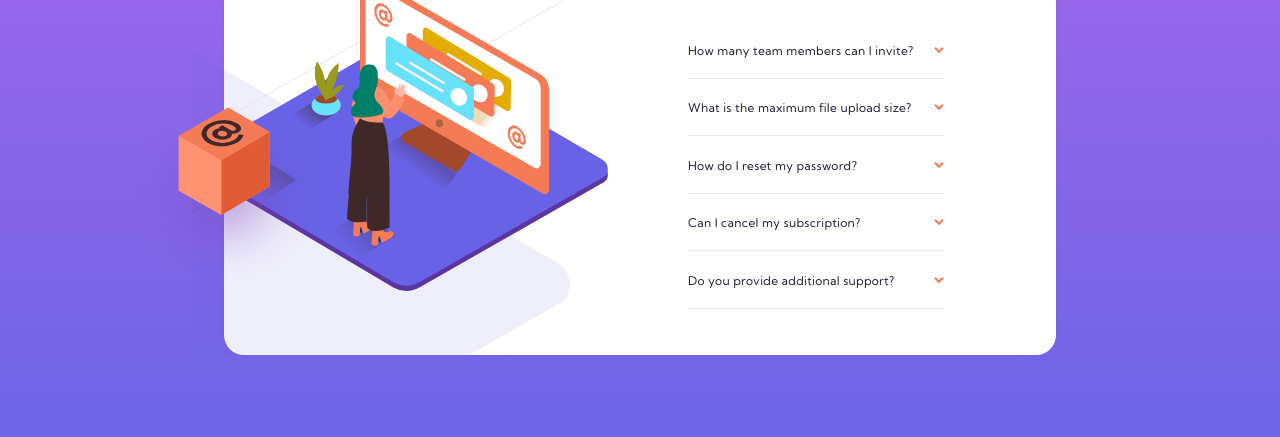
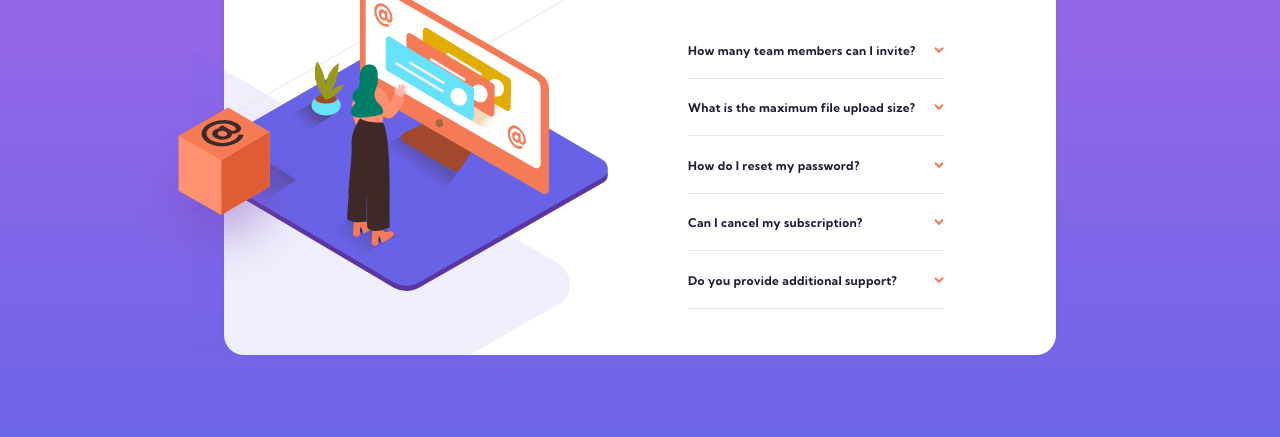
Before and after one commit to ubong-s/Frontend-Mentor-Challenges, a plain HTML site: page faq-accordion-card-main/index.html in a window 1280 px wide. Shown: the part 267-704 px from the top of the page. Drawn offline with Linux system fonts and the light colour scheme.

Commit message:
Update index.html

```diff
--- a/faq-accordion-card-main/index.html
+++ b/faq-accordion-card-main/index.html
@@ -14,17 +14,6 @@
     <link rel="stylesheet" href="./style.css" />
 
     <title>Frontend Mentor | FAQ Accordion Card</title>
-
-    <!-- Feel free to remove these styles or customise in your own stylesheet 👍 -->
-    <style>
-      .attribution {
-        font-size: 11px;
-        text-align: center;
-      }
-      .attribution a {
-        color: hsl(228, 45%, 44%);
-      }
-    </style>
   </head>
   <body>
     <div class="accordion">
@@ -48,7 +37,7 @@
           <article class="question">
             <!-- Question Title -->
             <div class="question-title">
-              <p>How many team members can I invite?</p>
+              <h4>How many team members can I invite?</h4>
               <button
                 aria-label="arrow down"
                 type="button"
@@ -74,7 +63,7 @@
           <article class="question">
             <!-- Question Title -->
             <div class="question-title">
-              <p>What is the maximum file upload size?</p>
+              <h4>What is the maximum file upload size?</h4>
               <button
                 aria-label="arrow down"
                 type="button"
@@ -100,7 +89,7 @@
           <article class="question">
             <!-- Question Title -->
             <div class="question-title">
-              <p>How do I reset my password?</p>
+              <h4>How do I reset my password?</h4>
               <button
                 aria-label="arrow down"
                 type="button"
@@ -126,7 +115,7 @@
           <article class="question">
             <!-- Question Title -->
             <div class="question-title">
-              <p>Can I cancel my subscription?</p>
+              <h4>Can I cancel my subscription?</h4>
               <button
                 aria-label="arrow down"
                 type="button"
@@ -152,7 +141,7 @@
           <article class="question">
             <!-- Question Title -->
             <div class="question-title">
-              <p>Do you provide additional support?</p>
+              <h4>Do you provide additional support?</h4>
               <button
                 aria-label="arrow down"
                 type="button"
```
